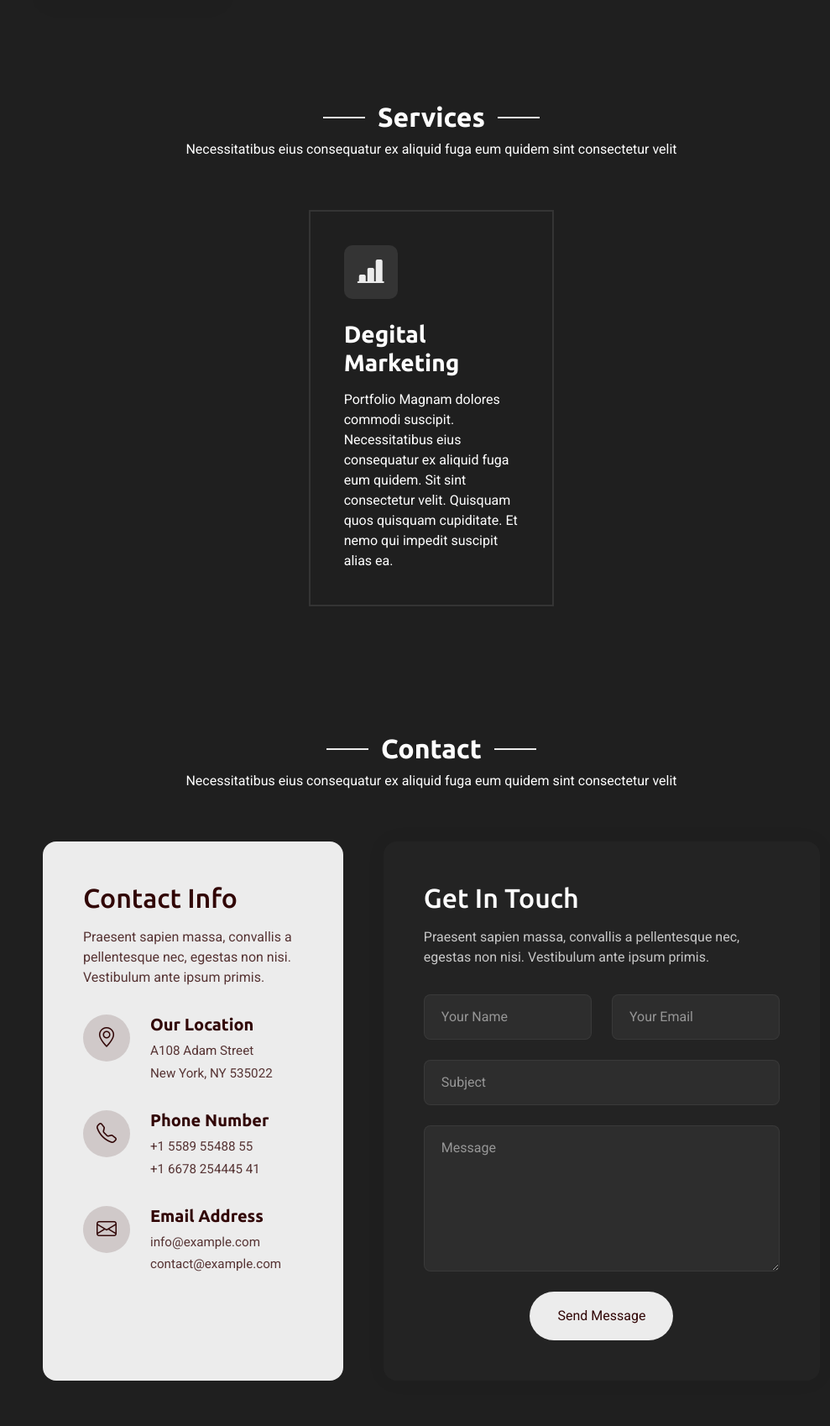
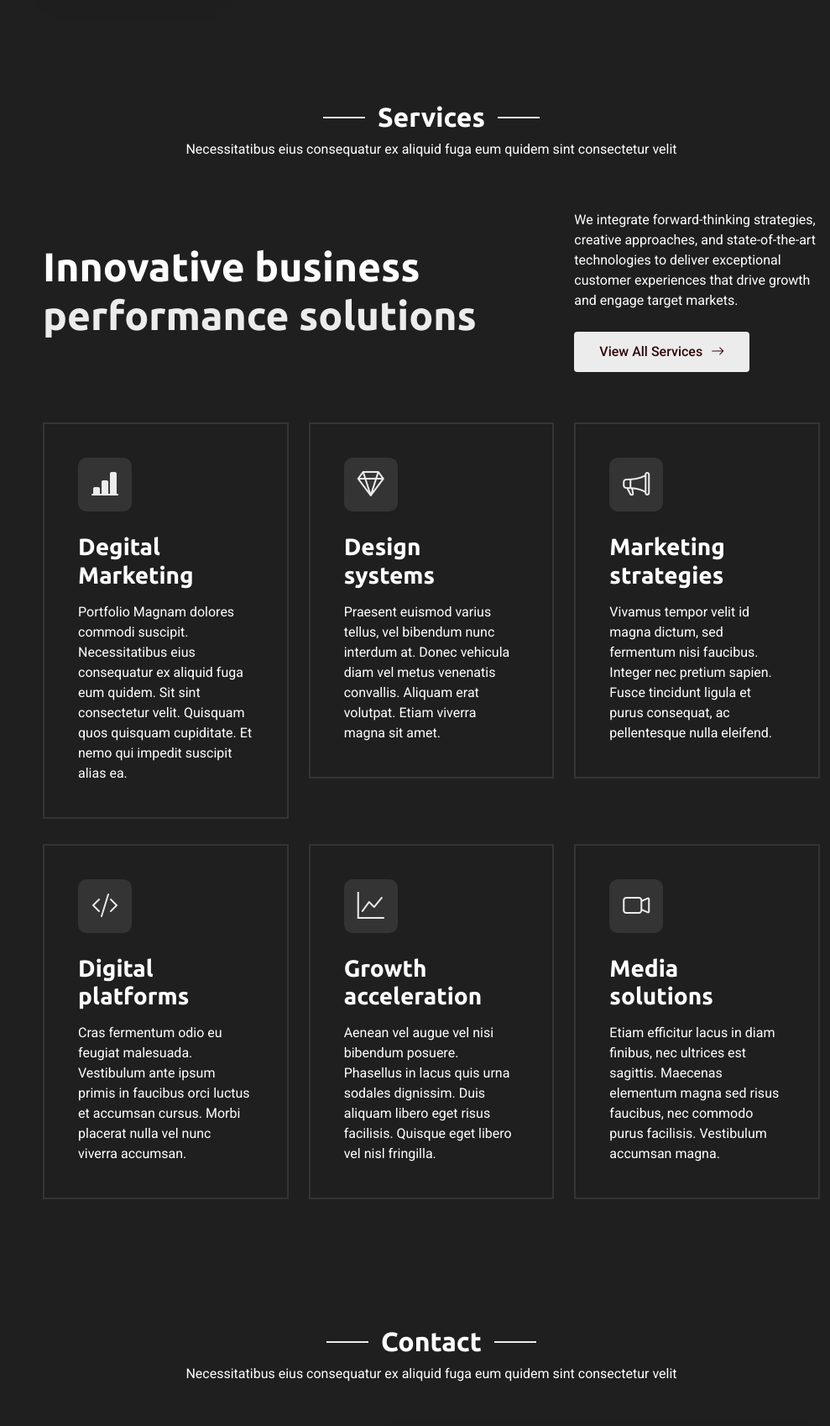
Before and after one commit to gitsubash44/SnapFolio, a Django app: page / in a window 1280 px wide. Shown: the part 2850-4548 px from the top of the page at 84% size, without its empty margins (291-1280 px from the left). Run offline with Django 4.2, Linux system fonts and the light colour scheme; data comes from the database, SQL or seed files in the repository; both versions use the stored data as it was after the commit; some libraries are stand-ins or nearby versions.

Commit message:
Adjusted design and update

```diff
--- a/SnapFolio/index/admin.py
+++ b/SnapFolio/index/admin.py
@@ -1,8 +1,9 @@
 from django.contrib import admin
-from .models import about, Stat, Skill, Portfolio, ContactMessage
+from .models import about, Stat, Skill, Portfolio, ContactMessage, Service
 # Register your models here.
 admin.site.register(about)
 admin.site.register(Stat)
 admin.site.register(Skill)
 admin.site.register(Portfolio)
 admin.site.register(ContactMessage)
+admin.site.register(Service)
--- a/SnapFolio/templates/index.html
+++ b/SnapFolio/templates/index.html
@@ -522,6 +522,30 @@
 
       <div class="container" data-aos="fade-up" data-aos-delay="100">
 
+        <div class="service-header">
+          <div class="row align-items-center">
+            <div class="col-lg-8 col-md-12">
+              <div class="service-intro">
+                <h2 class="service-heading">
+                  <div>Innovative business</div>
+                  <div><span>performance solutions</span></div>
+                </h2>
+              </div>
+            </div>
+            <div class="col-lg-4 col-md-12">
+              <div class="service-summary">
+                <p>
+                  We integrate forward-thinking strategies, creative approaches, and state-of-the-art technologies to deliver exceptional customer experiences that drive growth and engage target markets.
+                </p>
+                <a href="services.html" class="service-btn">
+                  View All Services
+                  <i class="bi bi-arrow-right"></i>
+                </a>
+              </div>
+            </div>
+          </div>
+        </div>
+
         <div class="row justify-content-center">
           {% for service in services %}
           <div class="col-lg-4 col-md-6" data-aos="fade-up" data-aos-delay="{{ 100|add:service.order|default:100 }}">
@@ -529,9 +553,12 @@
               <div class="service-icon">
                 <i class="{{ service.icon }}"></i>
               </div>
+              <a href="service-details.html" class="card-action d-flex align-items-center justify-content-center rounded-circle">
+                <i class="bi bi-arrow-up-right"></i>
+              </a>
               <h3>
-                <a href="#">
-                  {{ service.title }}
+                <a href="service-details.html">
+                  {{ service.title|title }}
                 </a>
               </h3>
               <p>
@@ -540,6 +567,96 @@
             </div>
           </div>
           {% endfor %}
+          <div class="col-lg-4 col-md-6" data-aos="fade-up" data-aos-delay="200">
+            <div class="service-card position-relative z-1">
+              <div class="service-icon">
+                <i class="bi bi-gem"></i>
+              </div>
+              <a href="service-details.html" class="card-action d-flex align-items-center justify-content-center rounded-circle">
+                <i class="bi bi-arrow-up-right"></i>
+              </a>
+              <h3>
+                <a href="service-details.html">
+                  Design <span>systems</span>
+                </a>
+              </h3>
+              <p>
+                Praesent euismod varius tellus, vel bibendum nunc interdum at. Donec vehicula diam vel metus venenatis convallis. Aliquam erat volutpat. Etiam viverra magna sit amet.
+              </p>
+            </div>
+          </div>
+          <div class="col-lg-4 col-md-6" data-aos="fade-up" data-aos-delay="300">
+            <div class="service-card position-relative z-1">
+              <div class="service-icon">
+                <i class="bi bi-megaphone"></i>
+              </div>
+              <a href="service-details.html" class="card-action d-flex align-items-center justify-content-center rounded-circle">
+                <i class="bi bi-arrow-up-right"></i>
+              </a>
+              <h3>
+                <a href="service-details.html">
+                  Marketing <span>strategies</span>
+                </a>
+              </h3>
+              <p>
+                Vivamus tempor velit id magna dictum, sed fermentum nisi faucibus. Integer nec pretium sapien. Fusce tincidunt ligula et purus consequat, ac pellentesque nulla eleifend.
+              </p>
+            </div>
+          </div>
+          <div class="col-lg-4 col-md-6" data-aos="fade-up" data-aos-delay="100">
+            <div class="service-card position-relative z-1">
+              <div class="service-icon">
+                <i class="bi bi-code-slash"></i>
+              </div>
+              <a href="service-details.html" class="card-action d-flex align-items-center justify-content-center rounded-circle">
+                <i class="bi bi-arrow-up-right"></i>
+              </a>
+              <h3>
+                <a href="service-details.html">
+                  Digital <span>platforms</span>
+                </a>
+              </h3>
+              <p>
+                Cras fermentum odio eu feugiat malesuada. Vestibulum ante ipsum primis in faucibus orci luctus et accumsan cursus. Morbi placerat nulla vel nunc viverra accumsan.
+              </p>
+            </div>
+          </div>
+          <div class="col-lg-4 col-md-6" data-aos="fade-up" data-aos-delay="200">
+            <div class="service-card position-relative z-1">
+              <div class="service-icon">
+                <i class="bi bi-graph-up"></i>
+              </div>
+              <a href="service-details.html" class="card-action d-flex align-items-center justify-content-center rounded-circle">
+                <i class="bi bi-arrow-up-right"></i>
+              </a>
+              <h3>
+                <a href="service-details.html">
+                  Growth <span>acceleration</span>
+                </a>
+              </h3>
+              <p>
+                Aenean vel augue vel nisi bibendum posuere. Phasellus in lacus quis urna sodales dignissim. Duis aliquam libero eget risus facilisis. Quisque eget libero vel nisl fringilla.
+              </p>
+            </div>
+          </div>
+          <div class="col-lg-4 col-md-6" data-aos="fade-up" data-aos-delay="300">
+            <div class="service-card position-relative z-1">
+              <div class="service-icon">
+                <i class="bi bi-camera-video"></i>
+              </div>
+              <a href="service-details.html" class="card-action d-flex align-items-center justify-content-center rounded-circle">
+                <i class="bi bi-arrow-up-right"></i>
+              </a>
+              <h3>
+                <a href="service-details.html">
+                  Media <span>solutions</span>
+                </a>
+              </h3>
+              <p>
+                Etiam efficitur lacus in diam finibus, nec ultrices est sagittis. Maecenas elementum magna sed risus faucibus, nec commodo purus facilisis. Vestibulum accumsan magna.
+              </p>
+            </div>
+          </div>
         </div>
 
       </div>
```
Also changed, not shown: SnapFolio/db.sqlite3, SnapFolio/index/migrations/0011_service.py (added).
